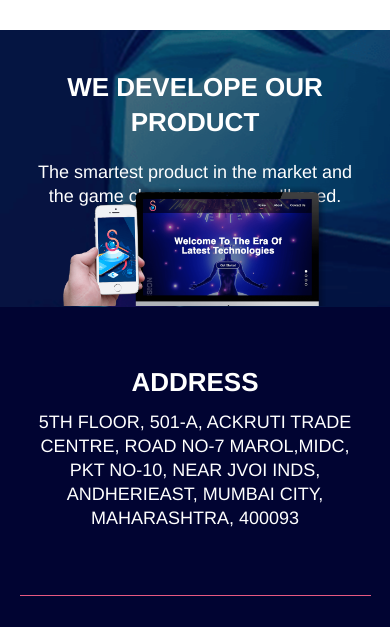
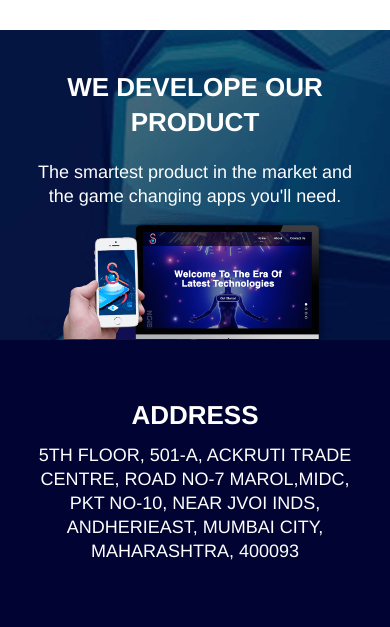
Before and after one commit to TheRahulTiwari28/sharedvision, a plain HTML site: page Index.html in a window 390 px wide. Shown: the part 3329-3956 px from the top of the page. Drawn offline with Linux system fonts and the light colour scheme; files whose address does not match are found by name.

Commit message:
first commit

```diff
--- a/css/style.css
+++ b/css/style.css
@@ -333,6 +333,9 @@ section{
     .container-three .imgbox{
         margin-bottom: 20px;
     }
+    .product-box .productImg{
+        margin-top: 10px;
+    }
     .footer{
         display: flex;
         flex-direction: column;
```
